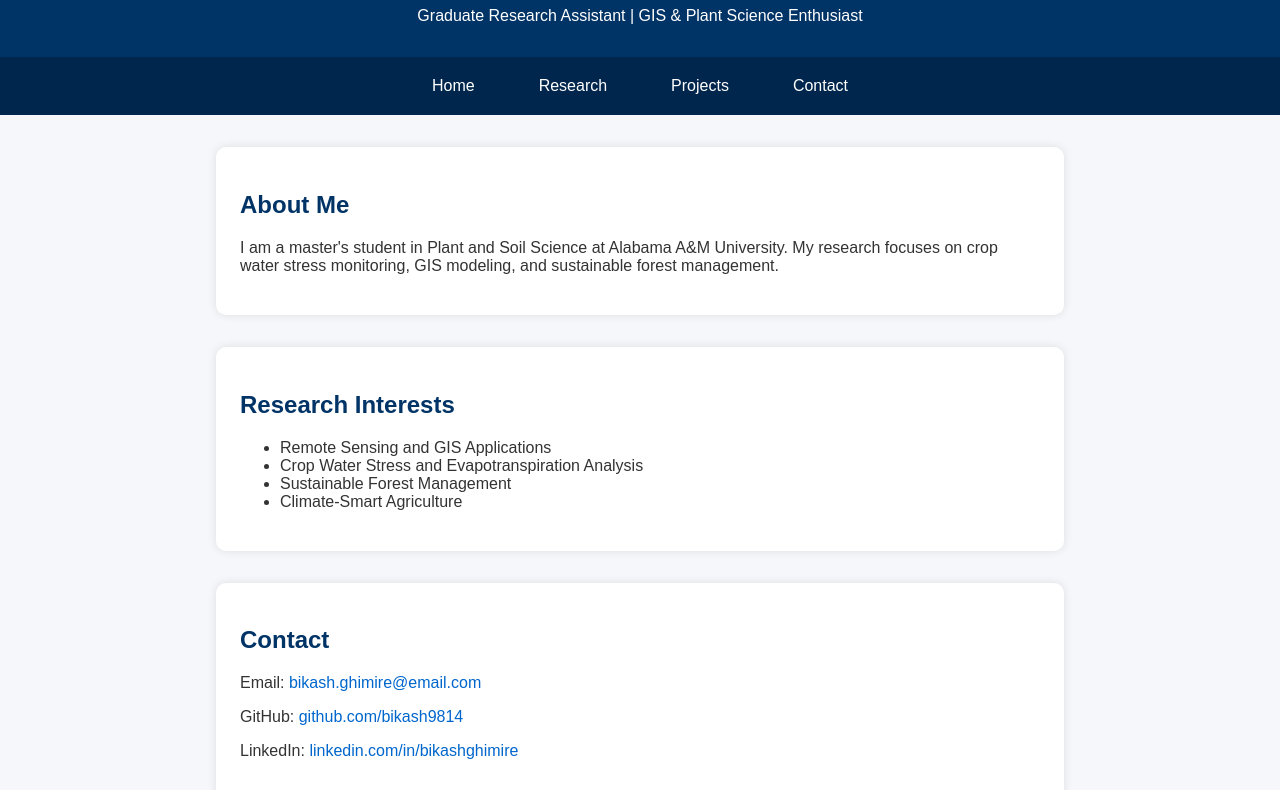
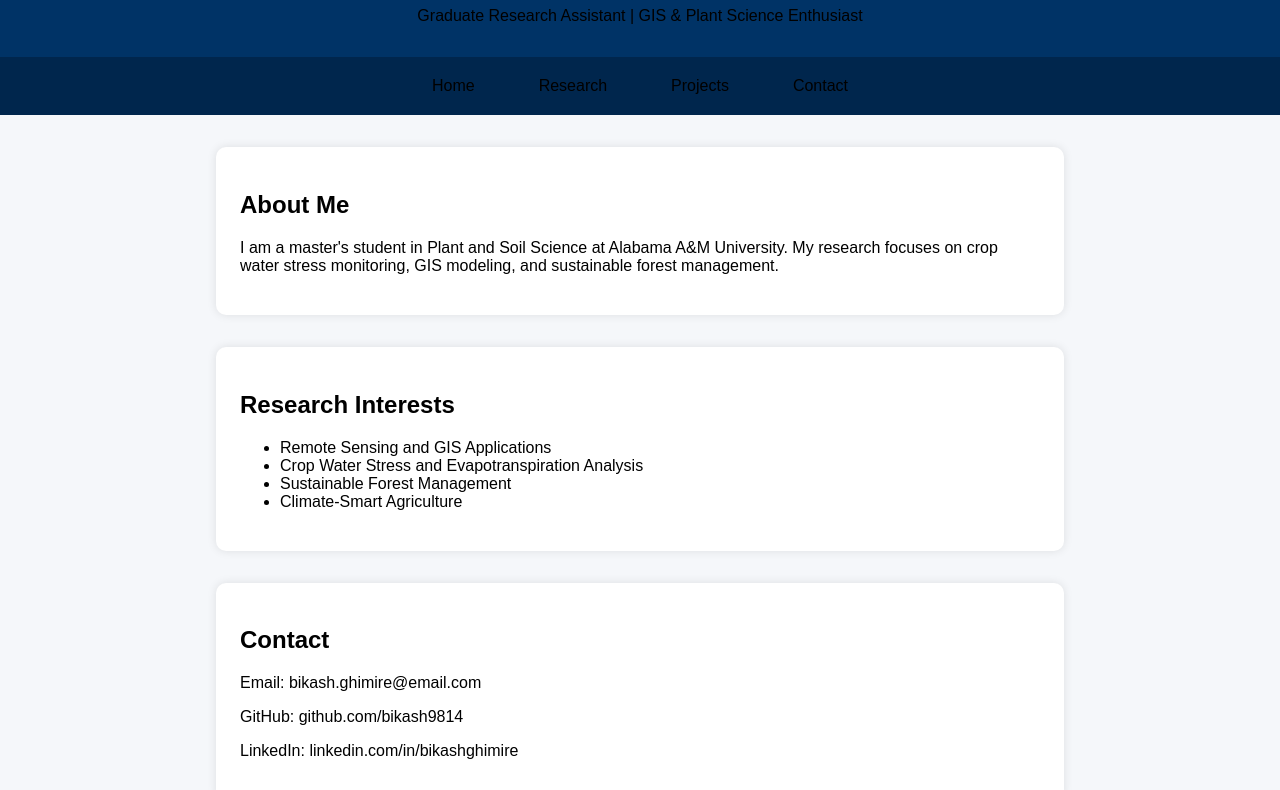
Before and after one commit to bikash9814/Bikash.Ghimire, a plain HTML site: page index.html in a window 1280 px wide. Shown: the part 105-895 px from the top of the page. Drawn offline with Linux system fonts and the light colour scheme.

Commit message:
Update index.html

```diff
--- a/index.html
+++ b/index.html
@@ -71,6 +71,12 @@
       margin-top: 2rem;
     }
   </style>
+  <style>
+  * {
+    color: inherit !important;
+  }
+</style>
+
 </head>
 <body>
 
```
